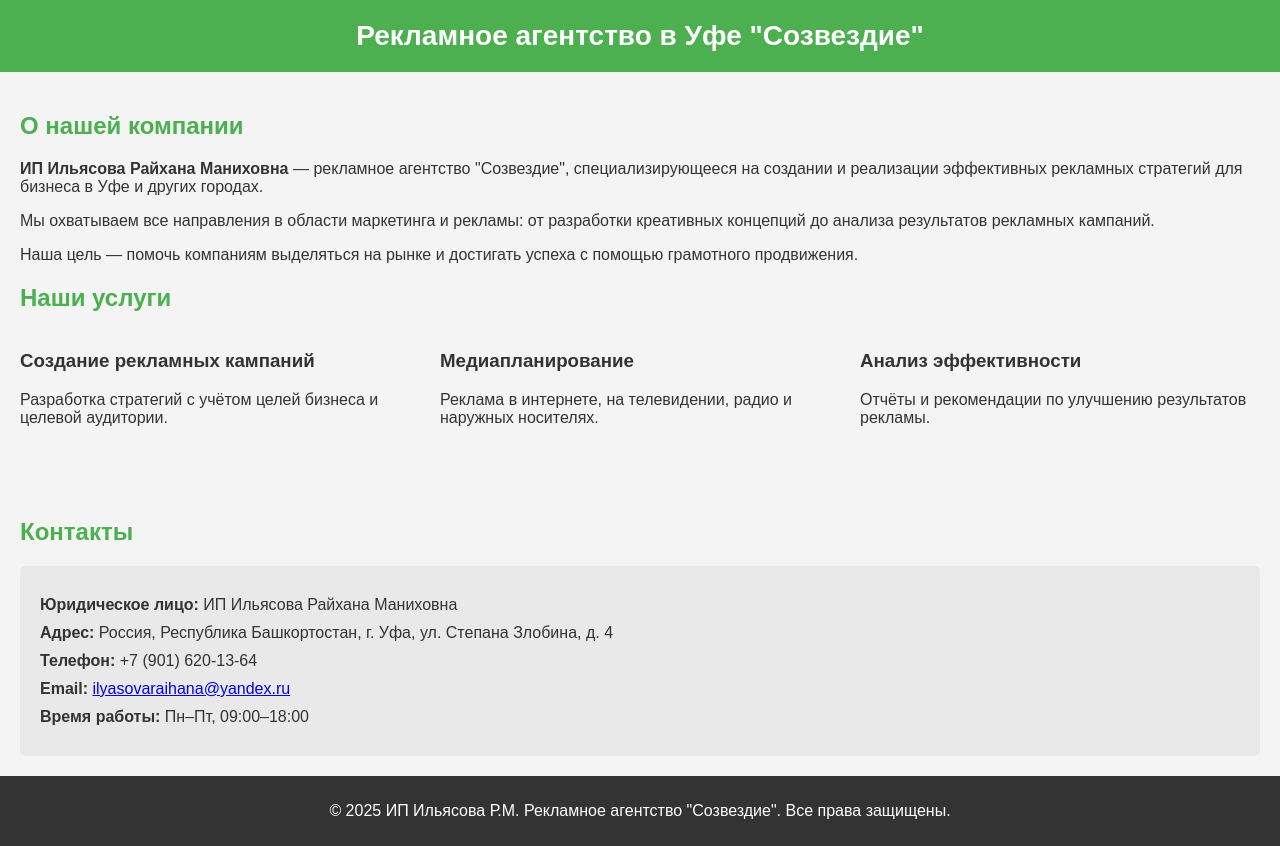
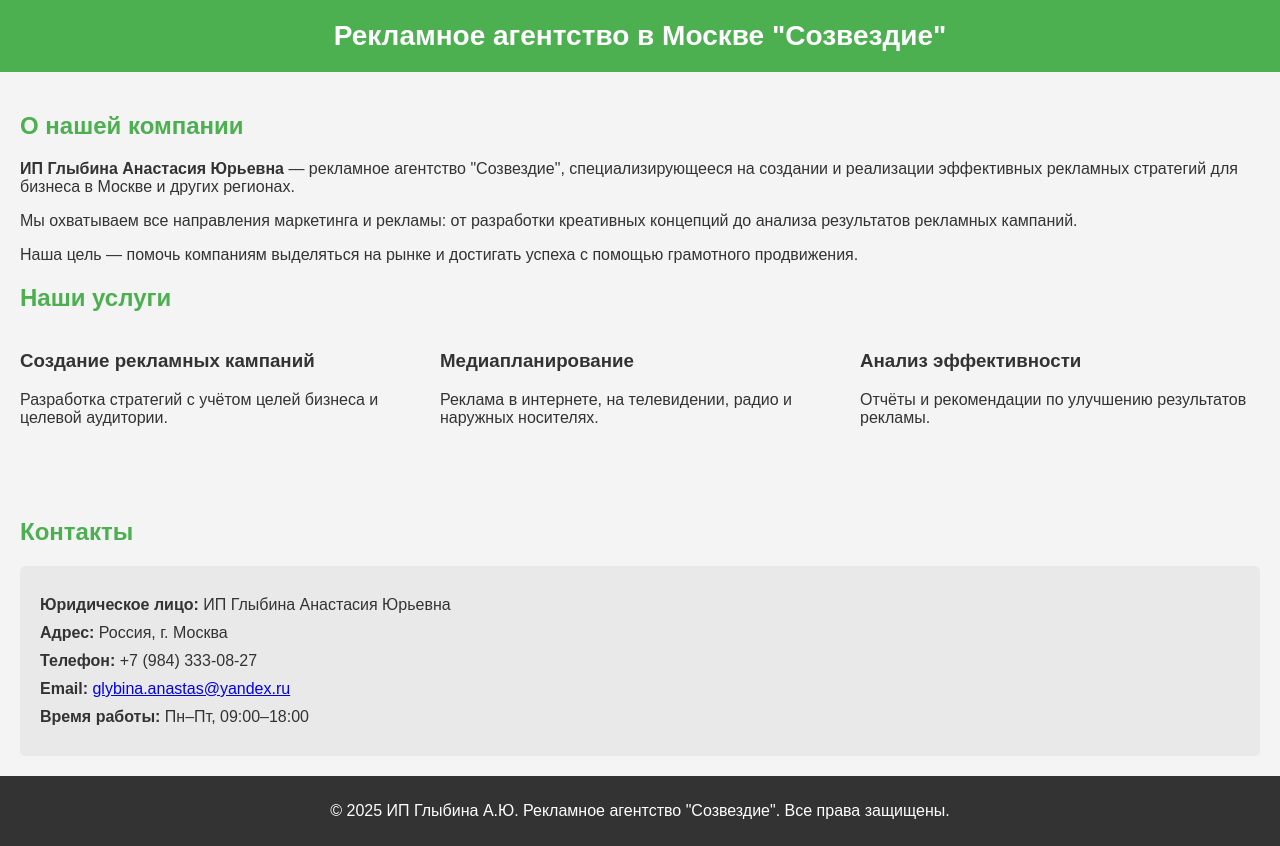
Before and after one commit to UFAAAA/reklama, a plain HTML site: page index.html in a window 1280 px wide. Drawn offline with Linux system fonts and the light colour scheme.

Commit message:
Update index.html

```diff
--- a/index.html
+++ b/index.html
@@ -3,10 +3,10 @@
 <head>
     <meta charset="UTF-8">
     <meta name="viewport" content="width=device-width, initial-scale=1.0">
-    <meta name="description" content="Рекламное агентство в Уфе 'Созвездие'. Создание рекламных кампаний и медиапланирование. ОКЭД 73.11">
-    <meta name="keywords" content="Созвездие, реклама, маркетинг, рекламное агентство, Уфа, медиапланирование">
-    <meta name="author" content="ИП Ильясова Райхана Маниховна">
-    <title>Рекламное агентство в Уфе "Созвездие"</title>
+    <meta name="description" content="Рекламное агентство в Москве 'Созвездие'. Рекламные кампании и медиапланирование. ОКЭД 73.11">
+    <meta name="keywords" content="Созвездие, реклама, маркетинг, рекламное агентство, Москва, медиапланирование">
+    <meta name="author" content="ИП Глыбина Анастасия Юрьевна">
+    <title>Рекламное агентство в Москве "Созвездие" | ОКЭД 73.11</title>
     <style>
         body {
             font-family: Arial, sans-serif;
@@ -60,13 +60,13 @@
 <body>
 
 <header>
-    <h1>Рекламное агентство в Уфе "Созвездие"</h1>
+    <h1>Рекламное агентство в Москве "Созвездие"</h1>
 </header>
 
 <section>
     <h2>О нашей компании</h2>
-    <p><strong>ИП Ильясова Райхана Маниховна</strong> — рекламное агентство "Созвездие", специализирующееся на создании и реализации эффективных рекламных стратегий для бизнеса в Уфе и других городах.</p>
-    <p>Мы охватываем все направления в области маркетинга и рекламы: от разработки креативных концепций до анализа результатов рекламных кампаний.</p>
+    <p><strong>ИП Глыбина Анастасия Юрьевна</strong> — рекламное агентство "Созвездие", специализирующееся на создании и реализации эффективных рекламных стратегий для бизнеса в Москве и других регионах.</p>
+    <p>Мы охватываем все направления маркетинга и рекламы: от разработки креативных концепций до анализа результатов рекламных кампаний.</p>
     <p>Наша цель — помочь компаниям выделяться на рынке и достигать успеха с помощью грамотного продвижения.</p>
 
     <h2>Наши услуги</h2>
@@ -89,16 +89,16 @@
 <section>
     <h2>Контакты</h2>
     <div class="contact-info">
-        <p><strong>Юридическое лицо:</strong> ИП Ильясова Райхана Маниховна</p>
-        <p><strong>Адрес:</strong> Россия, Республика Башкортостан, г. Уфа, ул. Степана Злобина, д. 4</p>
-        <p><strong>Телефон:</strong> +7 (901) 620-13-64</p>
-        <p><strong>Email:</strong> <a href="mailto:ilyasovaraihana@yandex.ru">ilyasovaraihana@yandex.ru</a></p>
+        <p><strong>Юридическое лицо:</strong> ИП Глыбина Анастасия Юрьевна</p>
+        <p><strong>Адрес:</strong> Россия, г. Москва</p>
+        <p><strong>Телефон:</strong> +7 (984) 333-08-27</p>
+        <p><strong>Email:</strong> <a href="mailto:glybina.anastas@yandex.ru">glybina.anastas@yandex.ru</a></p>
         <p><strong>Время работы:</strong> Пн–Пт, 09:00–18:00</p>
     </div>
 </section>
 
 <footer>
-    <p>© 2025 ИП Ильясова Р.М. Рекламное агентство "Созвездие". Все права защищены.</p>
+    <p>© 2025 ИП Глыбина А.Ю. Рекламное агентство "Созвездие". Все права защищены.</p>
 </footer>
 
 </body>
```
